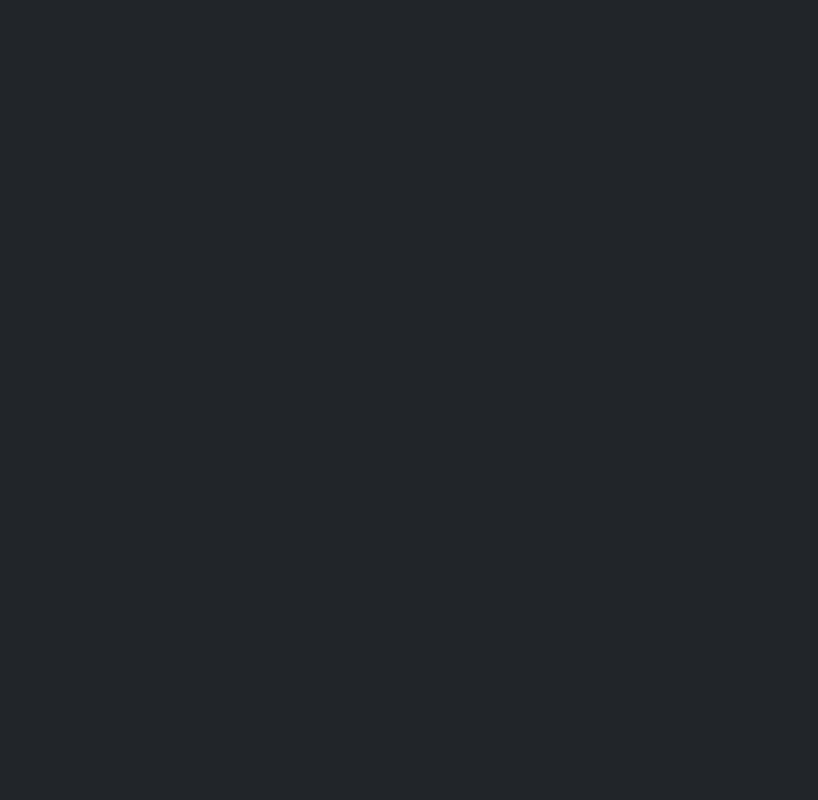
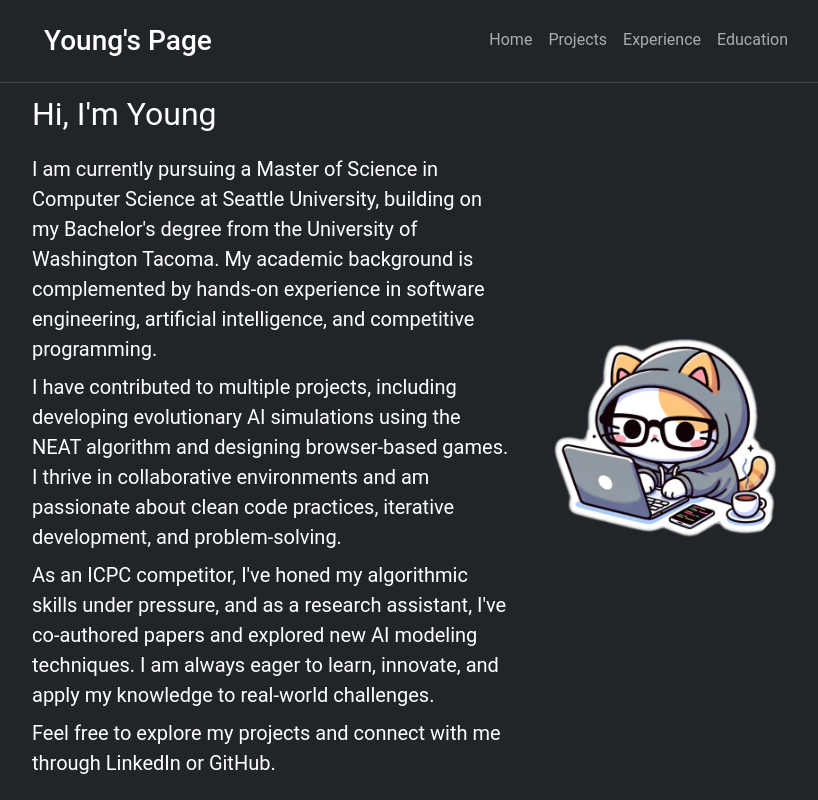
Before and after one commit to youngwasd/portfolio, a React (Create React App) app: page /#/ in a window 1280 px wide. Shown: the whole page, without its empty margins (224-1042 px from the left). Built offline with nearby package versions, Linux system fonts and the light colour scheme.

Commit message:
hopefully fixed

```diff
--- a/src/App.js
+++ b/src/App.js
@@ -1,6 +1,6 @@
 import React from 'react';
 import './App.css';
-import {HashRouter, Route, Routes, Outlet} from 'react-router-dom';
+import {Route, Routes, Outlet} from 'react-router-dom';
 import Header from './Header';
 import Footer from './Footer';
 import Home from './Home';
@@ -12,7 +12,6 @@ function App() {
   return (
     <div className="d-flex h-100 overflow-auto">
 			<div className="d-flex w-100 h-100 mx-auto flex-column">
-				<HashRouter basename="/portfolio">
 				<Header />
 
 				<Routes>
@@ -26,7 +25,6 @@ function App() {
 				</Routes>
 
 				<Footer />
-				</HashRouter>
 	    	</div>
 		</div>
   );
--- a/src/Header.js
+++ b/src/Header.js
@@ -16,28 +16,28 @@ export default function Header() {
                         <Link
                             className={location.pathname==="/home" ? "nav-link active" : "nav-link"}
                             aria-current="page"
-                            href="/home"
+                            to="/home"
                         >
                             Home
                         </Link>
 
                         <Link
                             className={location.pathname==="/projects" ? "nav-link active" : "nav-link"}
-                            href="/projects"
+                            to="/projects"
                         >
                             Projects
                         </Link>
 
                         <Link
                             className={location.pathname==="/experience" ? "nav-link active" : "nav-link"}
-                            href="/experience"
+                            to="/experience"
                         >
                             Experience
                         </Link>
 
                         <Link
                             className={location.pathname==="/education" ? "nav-link active" : "nav-link"}
-                            href="/education"
+                            to="/education"
                         >
                             Education
                         </Link>
--- a/src/index.js
+++ b/src/index.js
@@ -8,7 +8,7 @@ import {HashRouter} from 'react-router-dom';
 const root = ReactDOM.createRoot(document.getElementById('root'));
 root.render(
   <React.StrictMode>
-    <HashRouter basename="/portfolio">
+    <HashRouter basename="/">
       <App />
     </HashRouter>
   </React.StrictMode>
```
Lines whose indentation alone changed are shown as unchanged.
